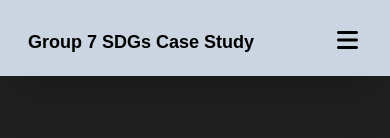
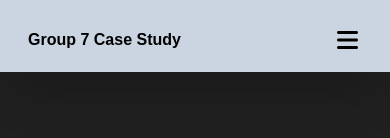
Before and after one commit to b1gmcdaddy/SDG-Case-Studies, a React (Vite) app: page / in a window 390 px wide. Shown: the top 138 px of the page. Built offline with nearby package versions, Linux system fonts and the light colour scheme; the HTML template or start-up script is replaced by a standard one; a web font is replaced by a local one.

Commit message:
fixed: mobile view

```diff
--- a/src/components/Navbar.jsx
+++ b/src/components/Navbar.jsx
@@ -21,9 +21,9 @@ const Navbar = () => {
   return (
     <nav className="w-full fixed top-0 left-0 shadow-2xl bg-slate-300 z-20">
       <div className="md:flex items-center md:mx-64 justify-between py-5 md:px-10 px-7">
-        <div className="font-bold text-2xl cursor-pointer flex items-center">
-          <Link to="/" className="text-2xl mr-1 pt-2 font-bolder xs:text-lg" style={style}>
-            Group 7 SDGs Case Study
+        <div className="font-bold md:text-2xl xs:text-base cursor-pointer flex items-center">
+          <Link to="/" className="mr-1 pt-2 font-bolder" style={style}>
+            Group 7 Case Study
           </Link>
         </div>
         <div className="absolute right-8 top-7 cursor-pointer md:hidden">
```
